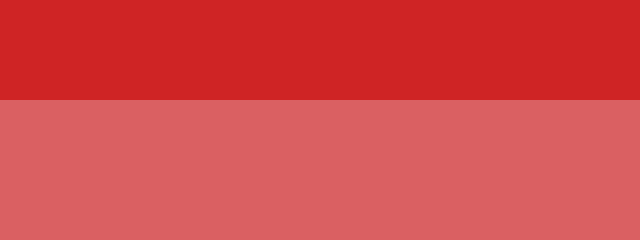
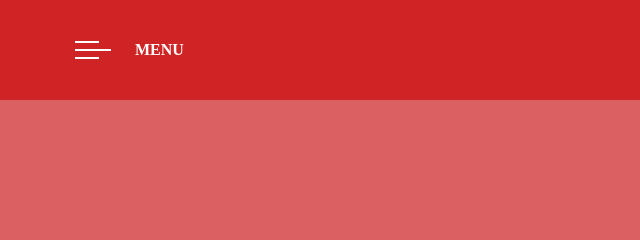
Before and after one commit to giovana-lua/coca-cola, a plain HTML site: page index.html in a window 1280 px wide. Shown: the top 240 px of the page, 0-640 px from the left. Drawn offline with Linux system fonts and the light colour scheme.

Commit message:
Adiciona HTML e CSS do header

```diff
--- a/index.html
+++ b/index.html
@@ -8,6 +8,8 @@
 </head>
 <body>
     <header>
+        <img src="./menu-burger.svg" alt="Menu hamburger">
+        <span>MENU</span>
 
     </header>
     <main>
--- a/style.css
+++ b/style.css
@@ -26,3 +26,15 @@ main{
     align-items: center;
     background-color: #da6062;
 }
+header{
+    height: 100px;
+    display: flex;
+    align-items: center;
+    gap: 24px;
+    color: #FFFFFF;
+    padding-left: 75px;
+    justify-content: flex-start;
+}
+header span{
+    font-weight: 600;
+}
```
Also changed, not shown: background-image.png (added), coca-cola.png (added), map.svg (added), menu-burger.svg (added).
